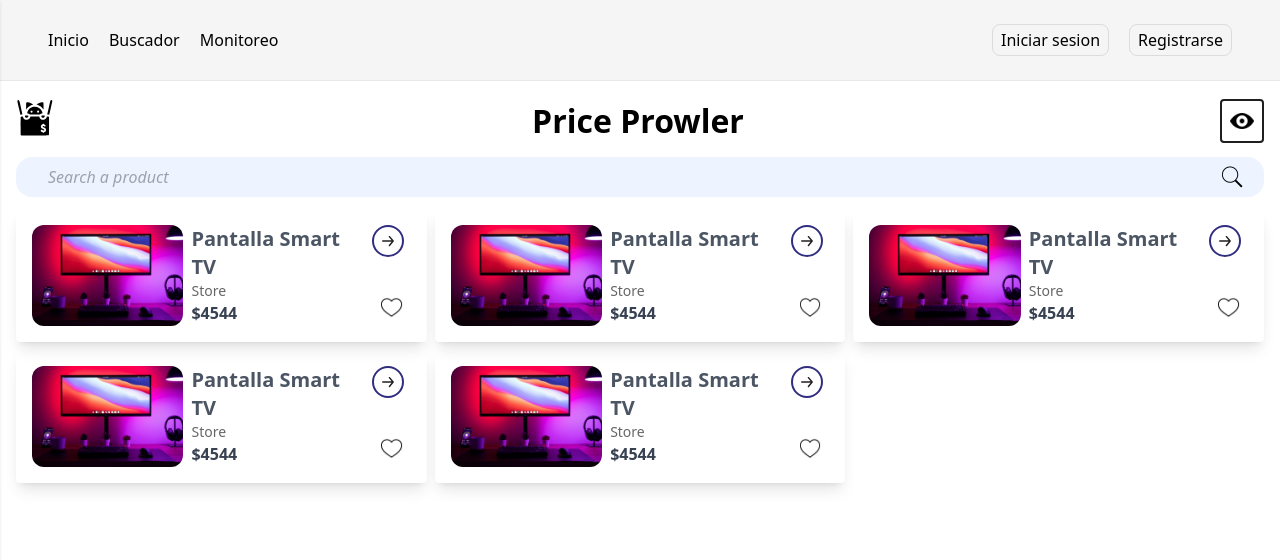
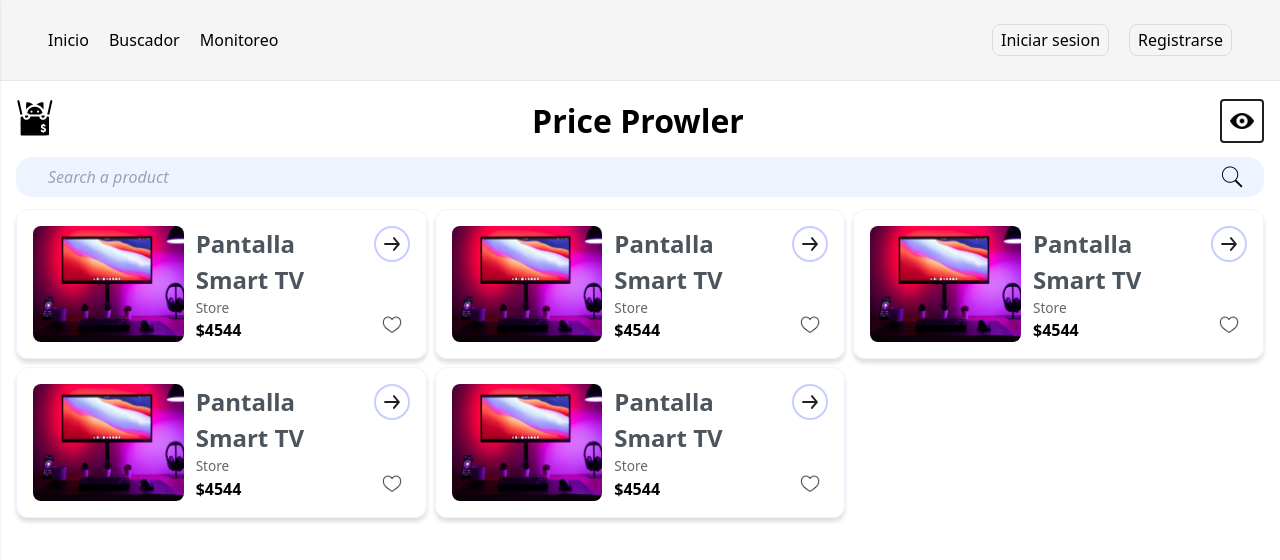
Before and after one commit to JesugG17/price-prowler-web, a React (Vite) app: page /search in a window 1280 px wide. Shown: the top 560 px of the page. Built offline with nearby package versions, Linux system fonts and the light colour scheme.

Commit message:
cambio de ProductCard de tailwind to scss

```diff
--- a/src/global.scss
+++ b/src/global.scss
@@ -1,7 +1,8 @@
 //Colors
 $black: #1F1F1F;
 $light-blue: #6173FF;
-$white: #F4F4F4;
+$dark-grayish-blue: #4C545D;
+$white: #FFF;
 $text-xl: 2rem;
 
 //lengths
--- /dev/null
+++ b/src/modules/price-prowler/components/ProductCard.css
@@ -0,0 +1,56 @@
+* {
+  box-sizing: border-box;
+  margin: 0;
+  padding: 0;
+}
+
+.item-product {
+  width: 100%;
+  border: 1px solid #f0f2ff;
+  border-radius: 0.75rem;
+  box-shadow: 0px 0.25rem 0.25rem #dedede;
+  display: flex;
+  gap: 0.75rem;
+  padding: 1rem;
+}
+
+.product-img {
+  width: 40%;
+  height: auto;
+  border-radius: 0.5rem;
+}
+
+.product-info h4 {
+  font-size: 1.5rem;
+  color: #4C545D;
+}
+.product-info .product-info-store {
+  font-size: 0.85rem;
+  opacity: 60%;
+}
+
+.container-actions-tracking {
+  display: flex;
+  flex-direction: column;
+  justify-content: space-between;
+}
+.container-actions-tracking a {
+  display: flex;
+  justify-content: center;
+  align-items: center;
+  -o-object-fit: contain;
+     object-fit: contain;
+  width: 2.25rem;
+  height: 2.25rem;
+  border: 2px solid #c7cdff;
+  border-radius: 50%;
+  padding: 0.5rem;
+  transition: background-color 0.3s ease;
+}
+.container-actions-tracking a:hover {
+  background-color: #94a0ff;
+  border: 1px solid #2e46ff;
+}
+.container-actions-tracking button {
+  padding: 0.5rem;
+}/*# sourceMappingURL=ProductCard.css.map */
--- /dev/null
+++ b/src/modules/price-prowler/components/ProductCard.scss
@@ -0,0 +1,57 @@
+@import '../../../global.scss';
+
+.item-product{
+    width: 100%;
+    border: 1px solid lighten($color: $light-blue, $amount: 28);
+    border-radius: 0.75rem;
+    box-shadow: 0px 0.25rem 0.25rem lighten($black, 75);
+    display: flex;
+    gap: $lengt-sm3;
+    padding: $lengt-md1;
+}
+
+//w-2/5 rounded-xl h-auto
+.product-img{
+    width: 40%;
+    height: auto;
+    border-radius: 0.5rem;
+}
+
+.product-info{
+
+    h4{
+        font-size: 1.5rem;
+        color: $dark-grayish-blue;
+    }
+    .product-info-store{
+        font-size: 0.85rem;
+        opacity: 60%;
+    }
+}
+
+.container-actions-tracking{
+    display: flex;
+    flex-direction: column;
+    justify-content: space-between;
+
+    //flex justify-center objet-contain w-8 h-8 rounded-full border-2 p-2 border-indigo-900 text-indigo-900 hover:bg-indigo-900 hover:text-slate-200 transition-all duration-200
+    a{
+        @include flex-center;
+        object-fit: contain;
+        width: 2.25rem;
+        height: 2.25rem;
+        border: 2px solid lighten($color: $light-blue, $amount: 20);
+        border-radius: 50%;
+        padding: $lengt-sm2;
+
+        transition: background-color 0.3s ease;
+        &:hover{
+            background-color: lighten($color: $light-blue, $amount: 10);
+            border: 1px solid darken($color: $light-blue, $amount: 10);
+        }
+    }
+
+    button{
+        padding: $lengt-sm2;
+    }
+}
--- a/src/modules/price-prowler/components/ProductCard.tsx
+++ b/src/modules/price-prowler/components/ProductCard.tsx
@@ -1,5 +1,6 @@
 import { Product } from '@/common/types/products.interface';
 import { FC, useState } from 'react';
+import './ProductCard.scss';
 
 export const ProductCard: FC<Props> = ({ product, removeProduct, addProduct }) => {
   const [isAddedToFavs, setIsAddedToFavs] = useState(false);
@@ -17,27 +18,26 @@ export const ProductCard: FC<Props> = ({ product, removeProduct, addProduct }) =
   };
 
   return (
-    <li className='w-full p-4 flex gap-2 rounded shadow-lg'>
-      <img className='w-2/5 rounded-xl h-auto ' src={product.img} alt='Product image' />
-      <div>
+    <li className='item-product'>
+      <img className='product-img' src={product.img} alt='Product image' />
+      <div className='product-info'>
         <h4>
-          <strong className='text-xl text-gray-600'>{product.name}</strong>
+          <strong>{product.name}</strong>
         </h4>
-        <p className='text-sm opacity-60'>Store</p>
+        <p className='product-info-store'>Store</p>
         <p>
-          <strong className='text-gray-700'>${product.price}</strong>
+          <strong>${product.price}</strong>
         </p>
       </div>
 
-      <div className='flex flex-col justify-between text-sm'>
+      <div className='container-actions-tracking'>
         <a
           href={product.link}
           target='_blank'
-          className='flex justify-center objet-contain w-8 h-8 rounded-full border-2 p-2 border-indigo-900 text-indigo-900 hover:bg-indigo-900 hover:text-slate-200 transition-all duration-200'
         >
           <img src='/img/icon-web.svg' alt='' />
         </a>
-        <button onClick={handleFav} className='rounded-full p-2'>
+        <button onClick={handleFav}>
           {isAddedToFavs ? (
             <img src='/img/red-heart.png' alt='' />
           ) : (
```
Also changed, not shown: 2 other files (tests, documents, lock files or other folders).
